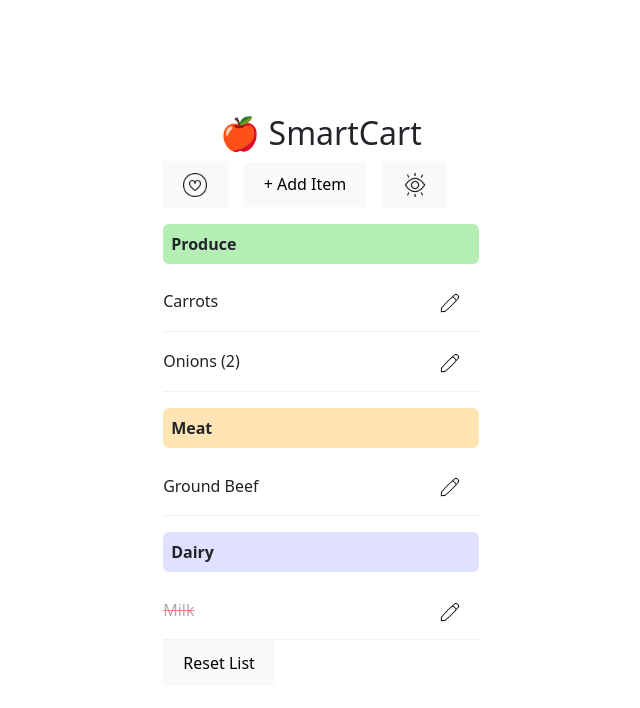
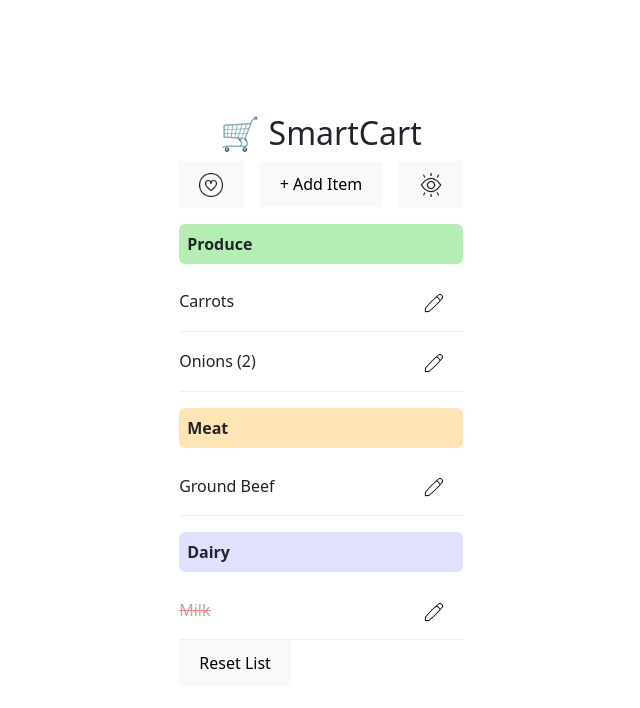
Before and after one commit to llbalch/smart-shopping-app, a React (Vite) app: page / in a window 1280 px wide. Shown: the top 708 px of the page, without its empty margins (319-959 px from the left). Built offline with nearby package versions, Linux system fonts and the light colour scheme; some icons are missing.

Commit message:
Cleaned up code, switched Icon in App Name

```diff
--- a/src/App.jsx
+++ b/src/App.jsx
@@ -1,7 +1,7 @@
 import { useSelector, useDispatch } from "react-redux";
 import ShoppingList from "./components/ShoppingList/ShoppingList";
 import {
-  setActiveView,
+
   openEditItemModal,
   closeEditItemModal,
   openEditCategoryModal,
--- a/src/components/ShoppingList/ShoppingList.jsx
+++ b/src/components/ShoppingList/ShoppingList.jsx
@@ -63,7 +63,7 @@ export default function ShoppingList({ onFavoritesClick }) {
     <>
 
       <div>
-        <h2 style={{ textAlign: "center" }}>🍎 SmartCart</h2>
+        <h2 style={{ textAlign: "center" }}>🛒 SmartCart</h2>
         <Toolbar
           onFavoritesClick={onFavoritesClick}
           onAddItem={handleAddItem}
--- a/src/components/Toolbar/Toolbar.jsx
+++ b/src/components/Toolbar/Toolbar.jsx
@@ -1,7 +1,6 @@
 import { useSelector, useDispatch } from "react-redux";
 import { addItem } from "../../redux/shoppingListSlice";
 import AddItemBar from "../AddItemBar/AddItemBar";
-import FilterIconSearchToggle from "../FilterIconSearchToggle/FilterIconSearchToggle";
 import favoriteIcon from "../../assets/images/heart.png";
 import openEyeIcon from "../../assets/images/eye.png";
 import closedEyeIcon from "../../assets/images/closedEye.png";
@@ -39,7 +38,6 @@ export default function Toolbar({
           />
         }
       </button>
-      <FilterIconSearchToggle onSearch={onSearch} />
     </div>
   );
 }
```
